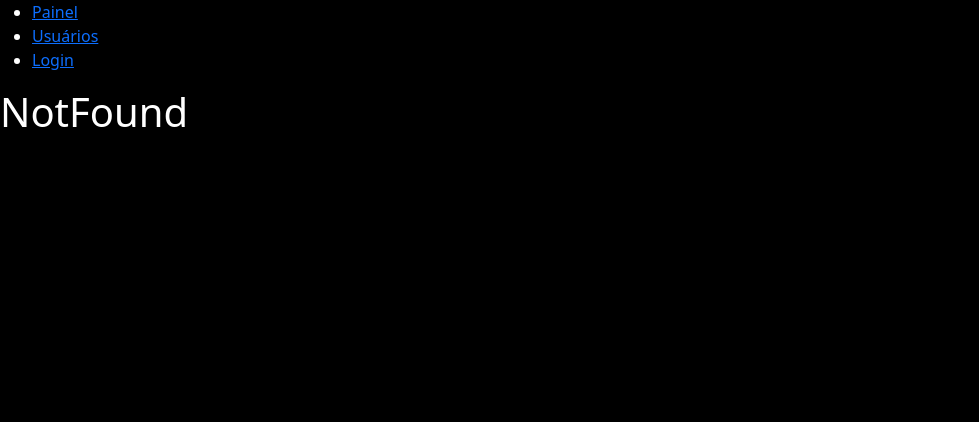
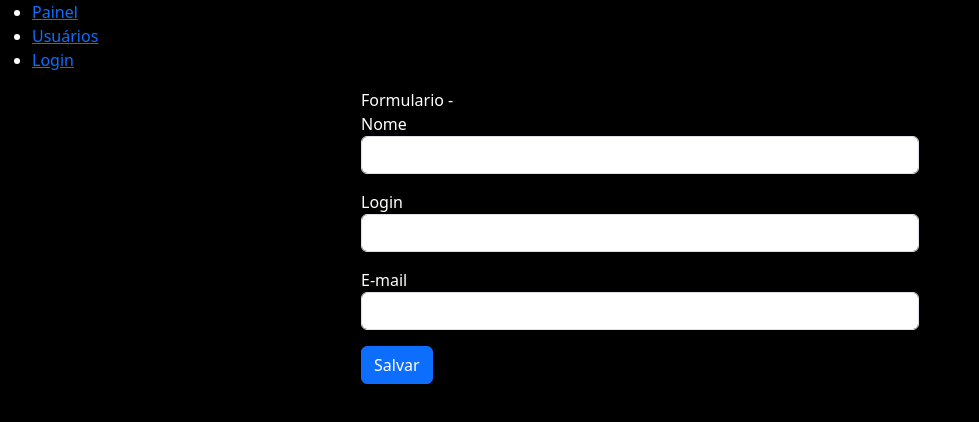
Before and after one commit to marciogferreira/fs37dc_frontend, a React (Vite) app: page /usuarios/novo in a window 1280 px wide. Shown: the top 422 px of the page, without its empty margins (0-979 px from the left). Built offline with nearby package versions, Linux system fonts and the light colour scheme.

Commit message:
Ajustes de CRU

```diff
--- a/src/App.jsx
+++ b/src/App.jsx
@@ -17,10 +17,8 @@ function App() {
           <Route path="/login" element={<LoginPage />} />
 
           <Route path="/usuarios" element={<TabelaUsuarios />} />
-          <Route
-            path="/usuarios/editar/:id"
-            element={<FormularioUsuarios />}
-          />
+          <Route path="/usuarios/novo" element={<FormularioUsuarios />} />
+          <Route path="/usuarios/editar/:id" element={<FormularioUsuarios />} />
 
           <Route path="*" element={<NotFound />} />
         </Routes>
--- a/src/pages/UsersPage/FormularioUsuarios.jsx
+++ b/src/pages/UsersPage/FormularioUsuarios.jsx
@@ -1,13 +1,78 @@
+import { useEffect, useState } from "react";
 import { useParams } from "react-router-dom";
 
 function FormularioUsuarios() {
 
     const params = useParams()
-    console.log(params)
+    const[nome, setNome] = useState('');
+    const[login, setLogin] = useState('');
+    const[email, setEmail] = useState('');
+
+    function consultarPorId(id) {
+        const resposta = fetch('https://jsonplaceholder.typicode.com/users/'+id)
+        const respostaJson = resposta.then((dados) => {
+           return dados.json();
+        })
+        respostaJson.then((json) => {
+            setNome(json.name)
+            setLogin(json.username)
+            setEmail(json.email)
+        })
+    }
+
+    function salvarDados() {
+
+        const dados = {
+            nome: nome,
+            login: login,
+            email: email
+        }
+        const resposta = fetch('https://jsonplaceholder.typicode.com/users', {
+            method: 'POST',
+            body: JSON.stringify(dados)
+        });
+        const respostaJson = resposta.then((dados) => {
+            return dados.json();
+         })
+         respostaJson.then((json) => {
+             alert("Usuario salvo com sucesso.")
+             setNome('')
+             setLogin('')
+             setEmail('')
+         })
+    }
+
+    useEffect(() => {
+        if(params.id) {
+            consultarPorId(params.id)
+        }
+    }, [])
 
     return (
         <>
-            Formulario - {params.id}
+            <div className="container">
+                <div className="col-md-6 offset-md-3">
+                    Formulario - {params.id}
+                    <form>
+                        <div className="mb-3">
+                            <label htmlFor="">Nome</label>
+                            {nome}
+                            <input type="text" value={nome} onChange={(e) => setNome(e.target.value)} className="form-control" name="name" />
+                        </div>
+                        <div className="mb-3">
+                            <label htmlFor="">Login</label>
+                            <input type="text" value={login} onChange={(e) => setLogin(e.target.value)} className="form-control" name="login" />
+                        </div>
+                        <div className="mb-3">
+                            <label htmlFor="">E-mail</label>
+                            <input type="text" value={email} onChange={(e) => setEmail(e.target.value)} className="form-control" name="email" />
+                        </div>
+                        <div className="mb-3">
+                           <button type="button" onClick={salvarDados} className="btn btn-primary">Salvar</button>
+                        </div>
+                    </form>
+                </div>
+            </div>
         </>
     )
 }
--- a/src/pages/UsersPage/TabelaUsuarios.jsx
+++ b/src/pages/UsersPage/TabelaUsuarios.jsx
@@ -1,8 +1,8 @@
 import { useEffect, useState } from "react";
+import { useNavigate } from "react-router-dom";
 function TabelaUsuarios() {
-
     const [lista, setLista] = useState([])
-
+    const navigate = useNavigate()
     function consultarDados() {
         const resposta = fetch('https://jsonplaceholder.typicode.com/users')
         const respostaJson = resposta.then((dados) => {
@@ -13,14 +13,19 @@ function TabelaUsuarios() {
             setLista(json)
         })
     }
+    function editarDado(id) {
+        navigate(`/usuarios/editar/${id}`)
+    }
 
-    function editarDado(id) {
-        const resposta = fetch('https://jsonplaceholder.typicode.com/users/'+id)
+    function deletarDado(id) {
+        const resposta = fetch('https://jsonplaceholder.typicode.com/users/'+id, {
+            method: 'DELETE'
+        });
         const respostaJson = resposta.then((dados) => {
            return dados.json();
         })
         respostaJson.then((json) => {
-            alert(JSON.stringify(json))
+            alert("Usuario deletado com sucesso.")
         })
     }
 
@@ -50,7 +55,7 @@ function TabelaUsuarios() {
                                 <td>{item.email}</td>
                                 <td>
                                     <button onClick={() => editarDado(item.id)}>Editar</button>
-                                    <button>Excluir</button>
+                                    <button onClick={() => deletarDado(item.id)}>Excluir</button>
                                 </td>
                             </tr>
                         )
```
Also changed, not shown: 1 other file (tests, documents, lock files or other folders).
